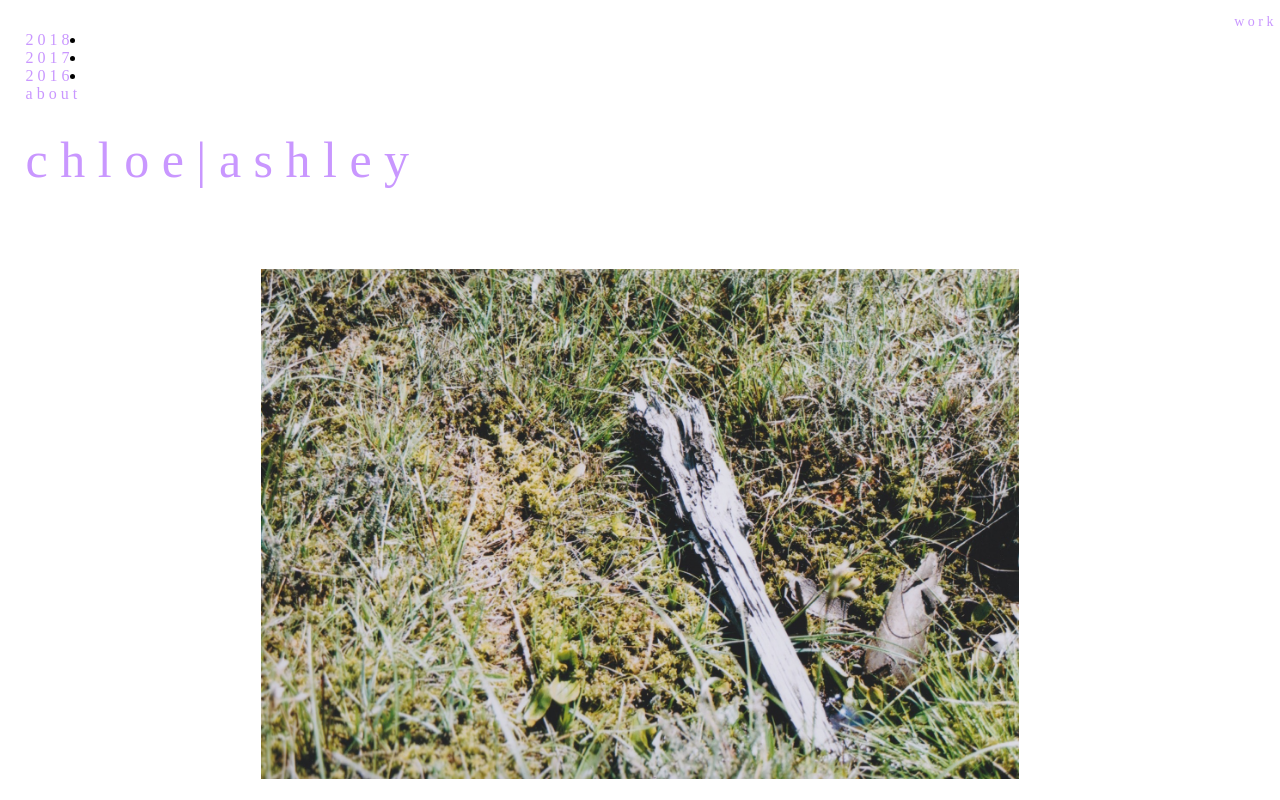
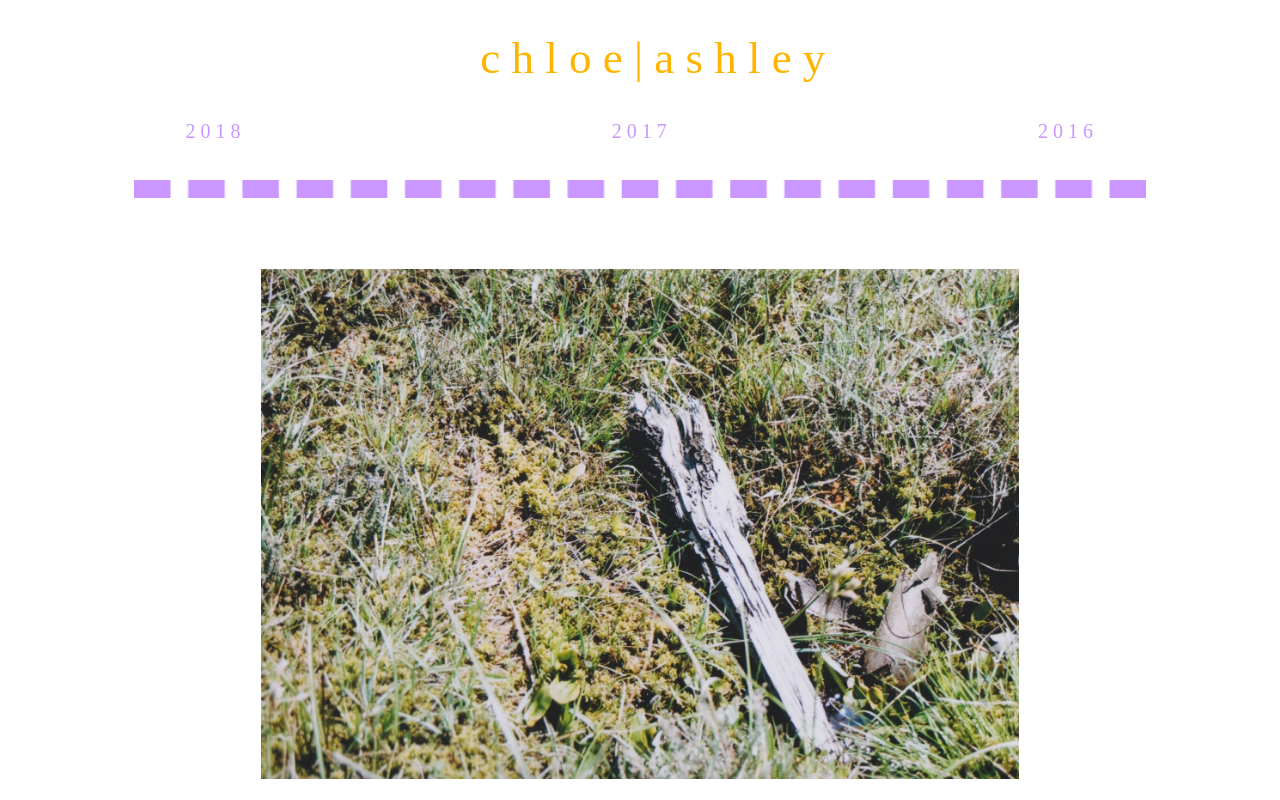
Before and after one commit to cshley/blog, a React (Create React App) app: page / in a window 1280 px wide. Shown: the top 800 px of the page. Built offline with nearby package versions, Linux system fonts and the light colour scheme; a web font is replaced by a local one.

Commit message:
navbar change
navbar change to fix issues with ui for mobile devices

```diff
--- a/src/components/Menu.js
+++ b/src/components/Menu.js
@@ -7,8 +7,7 @@
 
             <div className="Menu flex-container">
 
-                    <a className="titleMenuMobile" href="#linkMenu">
-                        c h l o e | a s h l e y</a>
+                    <a className="titleMenuMobile" href="#linkMenu">c h l o e | a s h l e y</a>
 
                     <div className="navbar">
                     <br />
--- a/src/components/home.css
+++ b/src/components/home.css
@@ -102,7 +102,7 @@
     }
 
     .ImageBorderHomeTop {
-        padding-top: 18%;
+        padding-top: 28%;
     }
 
     /*Important for smartphone layout*/
@@ -174,7 +174,7 @@
     }
 
     .ImageOneHome {
-        max-width: 50%;
+        max-width: 85%;
         height: auto;
         flex: column;
         padding-top: 2%;
--- a/src/components/menu.css
+++ b/src/components/menu.css
@@ -157,7 +157,7 @@
 /*Media*/
 
 /*smartphone portrait*/
-@media screen and (min-width: 0) and (max-width: 320px) {
+@media screen and (min-width: 0) and (max-width: 319px) {
 
   li {
     display: inline;
@@ -172,7 +172,7 @@
         padding-top: 5%;
         padding-left: 0;
         font-size: 20px;
-        width: 103%;
+        width: 101%;
         margin: 0;
         text-align: center;
         white-space: nowrap;
@@ -233,7 +233,7 @@
         padding-top: 3%;
         padding-left: 0;
         font-size: 20px;
-        width: 103%;
+        width: 105%;
         margin: 0;
         text-align: center;
         white-space: nowrap;
@@ -280,7 +280,7 @@
 }
 
 /*smartphone landscape*/
-@media screen and (min-width: 479px) and (max-width: 767px) {
+@media screen and (min-width: 480px) and (max-width: 767px) {
 
   li {
     display: inline;
@@ -293,9 +293,9 @@
     }
 
     .titleMenuMobile {
-        padding-top: 3.5%;
+
         padding-left: 0;
-        font-size: 20px;
+        font-size: 30px;
         width: 102%;
         margin: 0;
         text-align: center;
@@ -307,7 +307,7 @@
         top: 5%;
         white-space: nowrap;
         float: left;
-        padding: 12% 0 2%;
+        padding: 10% 0 2%;
         text-decoration: none;
         font-size: 15px;
         width: 33.3%;
@@ -337,7 +337,6 @@
 
     li {
       display: inline;
-
     }
 
       .navbar {
@@ -348,7 +347,7 @@
       .titleMenuMobile {
           padding-top: 1%;
           padding-left: 0;
-          font-size: 25px;
+          font-size: 35px;
           width: 102%;
           margin: 0;
           text-align: center;
@@ -360,9 +359,9 @@
           top: 1%;
           white-space: nowrap;
           float: left;
-          padding: 1% 0 2%;
+          padding: 10% 0 2%;
           text-decoration: none;
-          font-size: 13px;
+          font-size: 15px;
           width: 33.3%;
           /* Four equal-width links. If you have two links, use 50%, and 33.33% for three links, etc.. */
           text-align: center;
@@ -402,7 +401,7 @@
         .titleMenuMobile {
             padding-top: 1%;
             padding-left: 0;
-            font-size: 25px;
+            font-size: 35px;
             width: 102%;
             margin: 0;
             text-align: center;
@@ -414,9 +413,9 @@
             top: 5%;
             white-space: nowrap;
             float: left;
-            padding: 5% 0 2%;
+            padding: 8% 0 2%;
             text-decoration: none;
-            font-size: 13px;
+            font-size: 15px;
             width: 33.3%;
             /* Four equal-width links. If you have two links, use 50%, and 33.33% for three links, etc.. */
             text-align: center;
@@ -439,6 +438,59 @@
         }
       }
 
+
+
+      @media screen and (min-width: 1199px) and (max-width: 10000px) {
+
+        li {
+          display: inline;
+
+        }
+
+          .navbar {
+              width: 100%;
+              padding: 0;
+          }
+
+          .titleMenuMobile {
+              padding-top: 1%;
+              padding-left: 0;
+              font-size: 45px;
+              width: 102%;
+              margin: 0;
+              text-align: center;
+              white-space: nowrap;
+              z-index: 4;
+
+          }
+          .navbar a {
+              top: 5%;
+              white-space: nowrap;
+              float: left;
+              padding: 8% 0 2%;
+              text-decoration: none;
+              font-size: 20px;
+              width: 33.3%;
+              /* Four equal-width links. If you have two links, use 50%, and 33.33% for three links, etc.. */
+              text-align: center;
+          }
+
+
+          .dropdown,
+          .mobileMenuAbout,
+          .titleMenuLaptop {
+              position: absolute;
+              visibility: hidden;
+              display: none;
+          }
+
+          .dropbtn,
+          .dropdown,
+          .dropdown-content a {
+              font-size: 15px;
+              white-space: nowrap;
+          }
+        }
 
 
 
```
